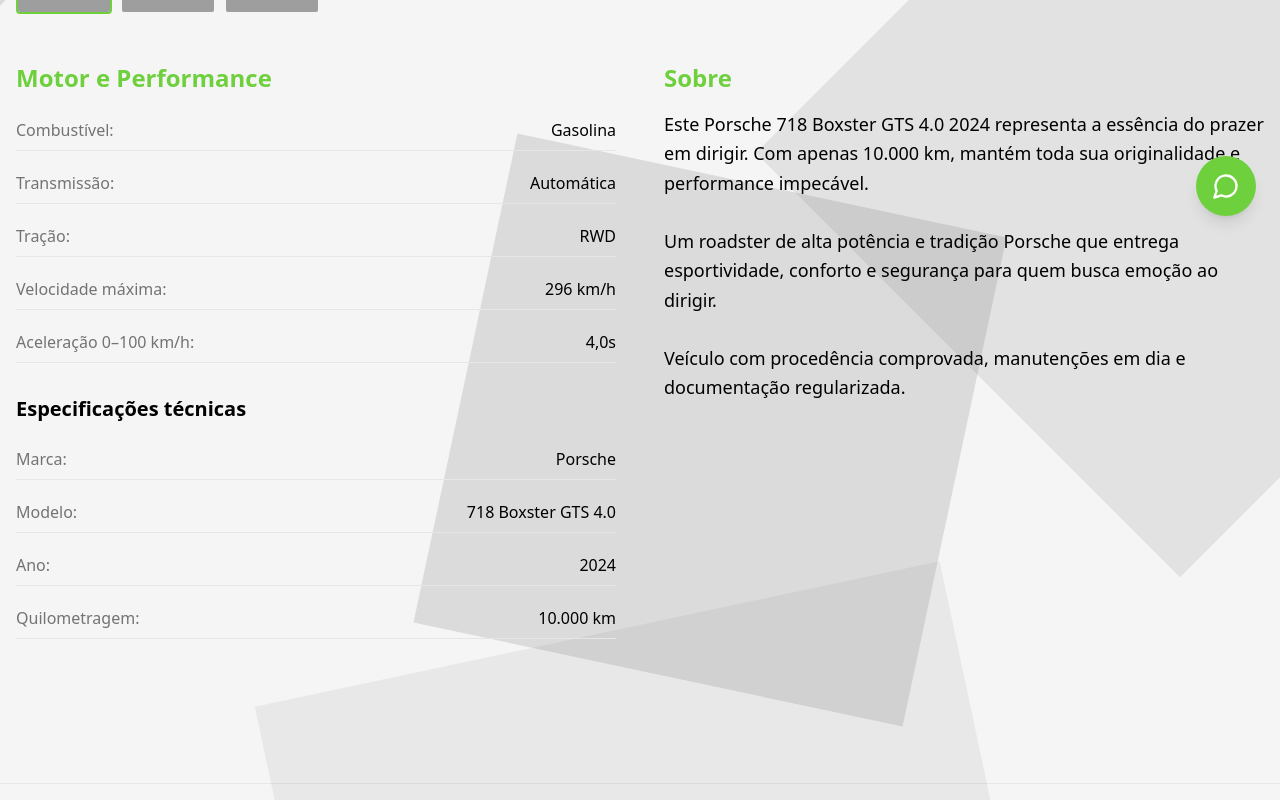
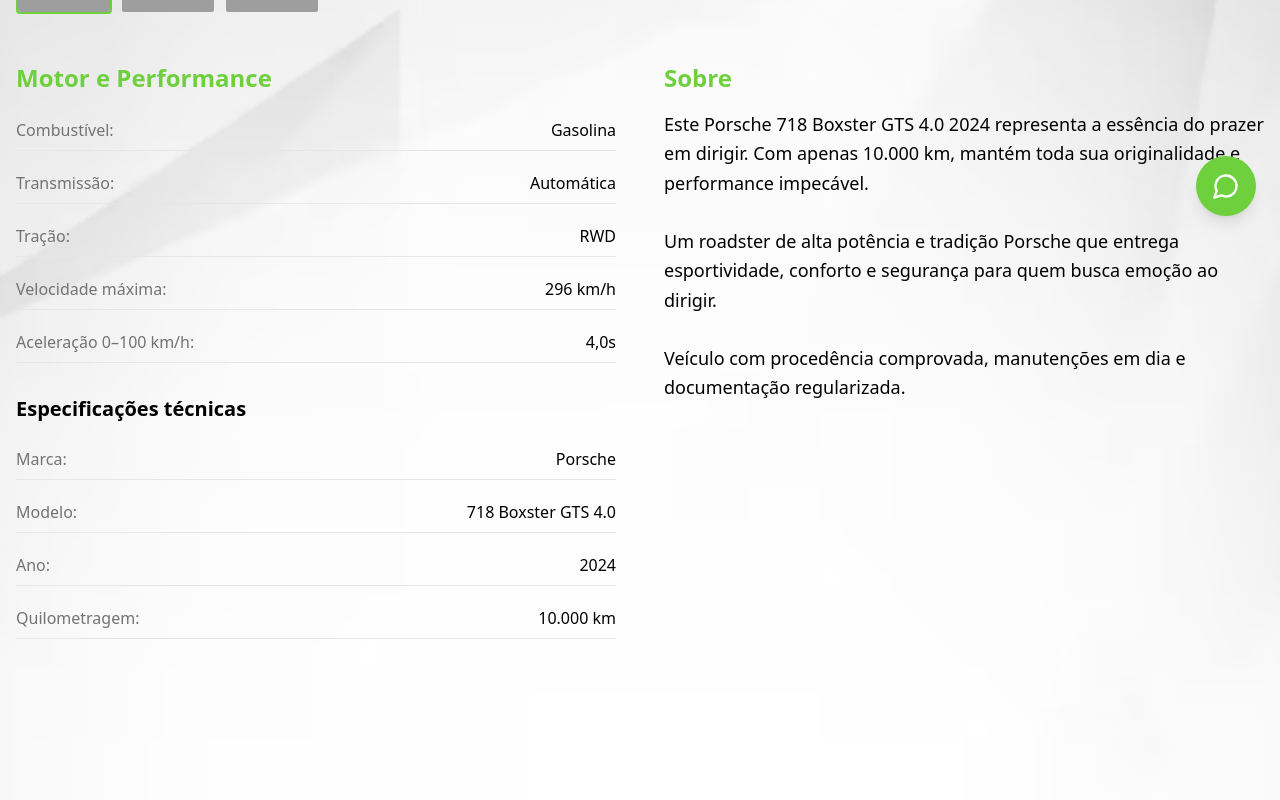
Before and after one commit to LucasDevMelo/duo-motors-showcase, a React (Vite) app: page /veiculo/1 in a window 1280 px wide. Shown: the part 560-1360 px from the top of the page. Built offline with nearby package versions, Linux system fonts and the light colour scheme; grey boxes are pictures that could not be loaded; the HTML template or start-up script is replaced by a standard one.

Commit message:
Add geometric background to details page

```diff
--- a/src/pages/VehicleDetails.tsx
+++ b/src/pages/VehicleDetails.tsx
@@ -5,6 +5,7 @@ import Header from "@/components/Header";
 import Footer from "@/components/Footer";
 import WhatsAppButton from "@/components/WhatsAppButton";
 import { Button } from "@/components/ui/button";
+import vehicleBg from "@/assets/vehicle-bg.png";
 
 const vehicleData = {
   brand: "PORSCHE",
@@ -53,14 +54,12 @@ const VehicleDetails = () => {
   };
 
   return (
-    <div className="min-h-screen relative overflow-hidden bg-duo-gray">
-      {/* Geometric Background */}
-      <div className="absolute inset-0 pointer-events-none">
-        <div className="absolute top-0 left-0 w-[800px] h-[800px] bg-duo-gray-dark/20 transform -rotate-45 -translate-x-1/2 -translate-y-1/2" />
-        <div className="absolute top-1/4 right-0 w-[600px] h-[600px] bg-duo-gray-dark/15 transform rotate-45 translate-x-1/3" />
-        <div className="absolute bottom-0 left-1/4 w-[700px] h-[700px] bg-duo-gray-dark/10 transform -rotate-12 translate-y-1/3" />
-        <div className="absolute bottom-1/4 right-1/4 w-[500px] h-[500px] bg-duo-gray-dark/20 transform rotate-12" />
-      </div>
+    <div className="min-h-screen relative overflow-hidden">
+      {/* Background Image */}
+      <div
+        className="absolute inset-0 pointer-events-none bg-cover bg-center bg-no-repeat"
+        style={{ backgroundImage: `url(${vehicleBg})` }}
+      />
 
       <Header />
       <WhatsAppButton />
```
Also changed, not shown: src/assets/vehicle-bg.png (added).
